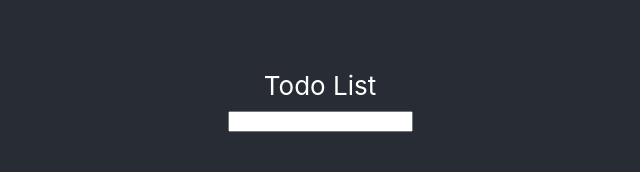
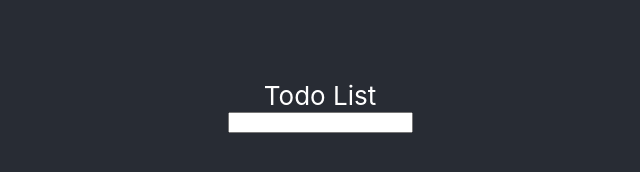
Before and after one commit to vicentemaximilianoh/todo-app-react, a React (Create React App) app: page / in a window 1280 px wide. Shown: the part 286-458 px from the top of the page, without its empty margins (320-960 px from the left). Built offline with nearby package versions, Linux system fonts and the light colour scheme.

Commit message:
Fixed font size

```diff
--- a/src/App.css
+++ b/src/App.css
@@ -1,14 +1,14 @@
 .App {
   text-align: center;
-}
-
-.App-header {
   background-color: #282c34;
   min-height: 100vh;
   display: flex;
   flex-direction: column;
   align-items: center;
   justify-content: center;
-  font-size: calc(10px + 2vmin);
   color: white;
 }
+
+.App-header {
+  font-size: calc(10px + 2vmin);
+}
--- a/src/App.tsx
+++ b/src/App.tsx
@@ -7,9 +7,10 @@ import './App.css';
 function App() {
   return (
     <div className="App">
-      <header className="App-header">
+      <header className="App-header">Todo List</header>
+      <main className="App-TodoList">
         <TodoList></TodoList>
-      </header>
+      </main>
     </div>
   );
 }
--- a/src/components/TodoList/TodoList.tsx
+++ b/src/components/TodoList/TodoList.tsx
@@ -86,7 +86,6 @@ function TodoList() {
 
     return (
         <div className="TodoList">
-            <div className="TodoList-title">Todo List</div>
             <form
                 className="TodoList-add"
                 onSubmit={(e: any) => onSubmit(e)}>
```
